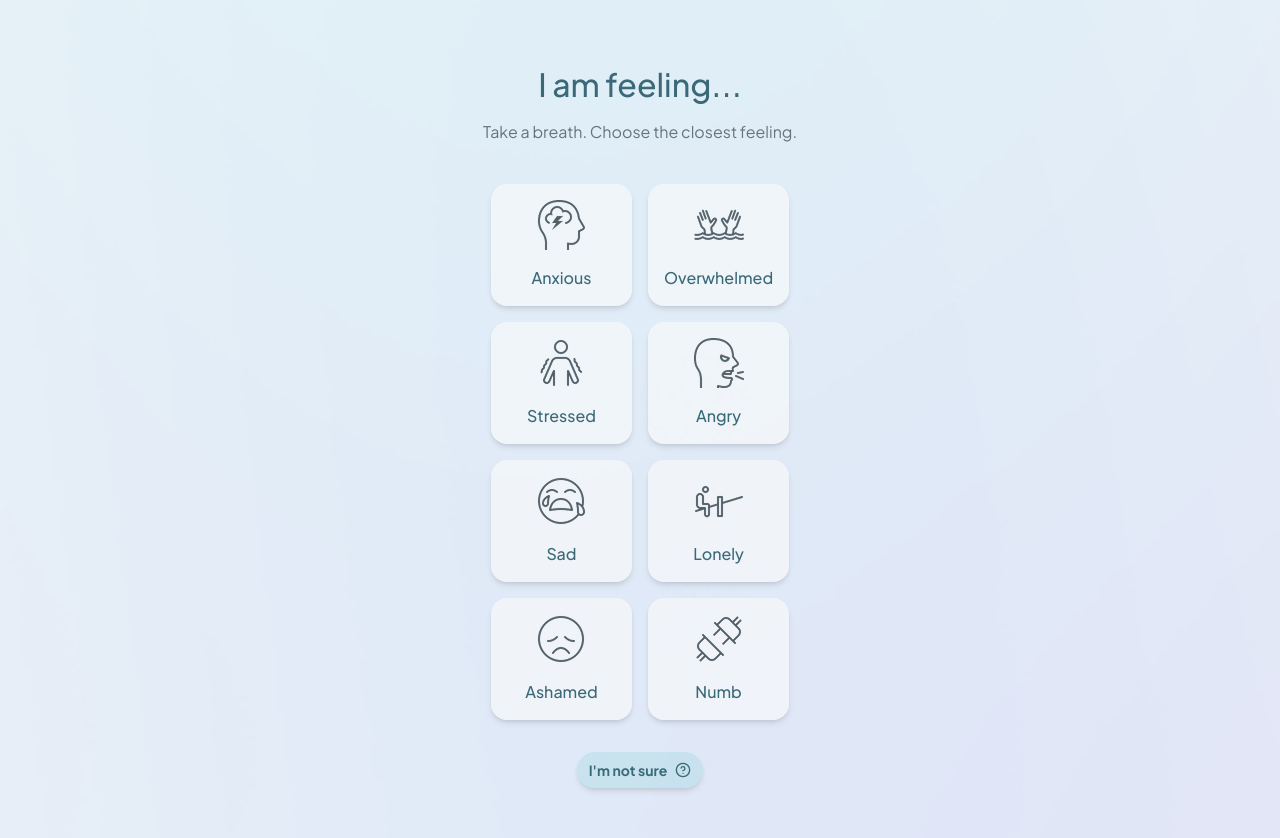
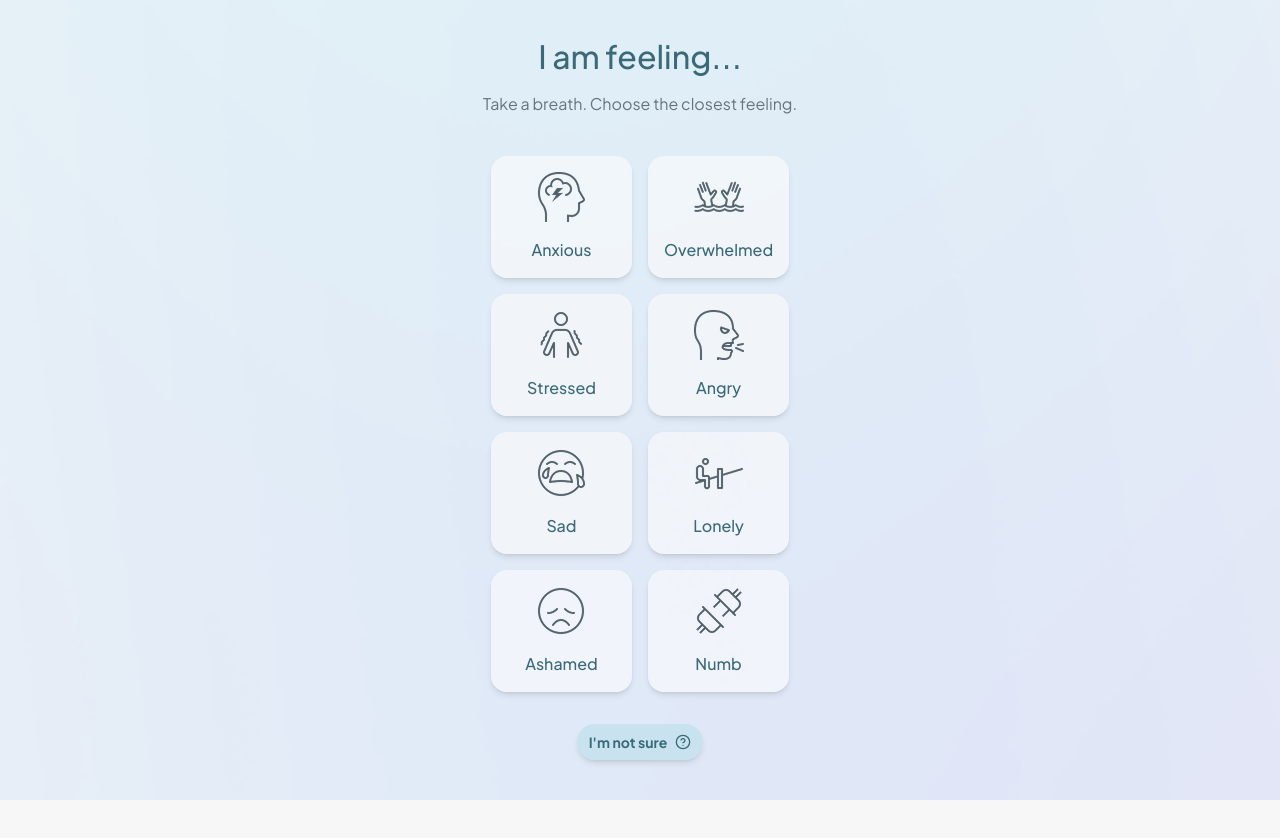
Before and after one commit to minhvyha/EmotionRegulationApp, a Next.js app: page / in a window 1280 px wide. Shown: the top 838 px of the page. After the commit the page ends 800 px from the top, so only its background shows below. Built offline with nearby package versions, Linux system fonts and the light colour scheme.

Commit message:
fix: adjust padding and margin for EmotionRegulationApp layout

```diff
--- a/app/page.tsx
+++ b/app/page.tsx
@@ -43,7 +43,7 @@ export default function EmotionRegulationApp() {
 
   if (!selectedEmotion) {
     return (
-      <div className="min-h-screen custom-app-bg  flex flex-col items-center justify-start px-[38px] py-[60px]">
+      <div className=" min-h-screen custom-app-bg  flex flex-col items-center justify-start  px-8 py-8">
           <h1 className="text-foreground text-[32px]  font-medium text-center mb-3 text-balance">
             I am feeling...
           </h1>
@@ -101,7 +101,7 @@ export default function EmotionRegulationApp() {
   const currentStep = selectedEmotion.steps[currentStepIndex];
   const isLastStep = currentStepIndex === selectedEmotion.steps.length - 1;
   return (
-    <div className="min-h-screen custom-app-bg flex flex-col items-center justify-start px-[38px] py-[60px]">
+    <div className="min-h-screen  custom-app-bg flex flex-col items-center justify-start px-8 py-8">
         {currentStep.type !== "completion" && (
           <button
             onClick={handleExit}
```
